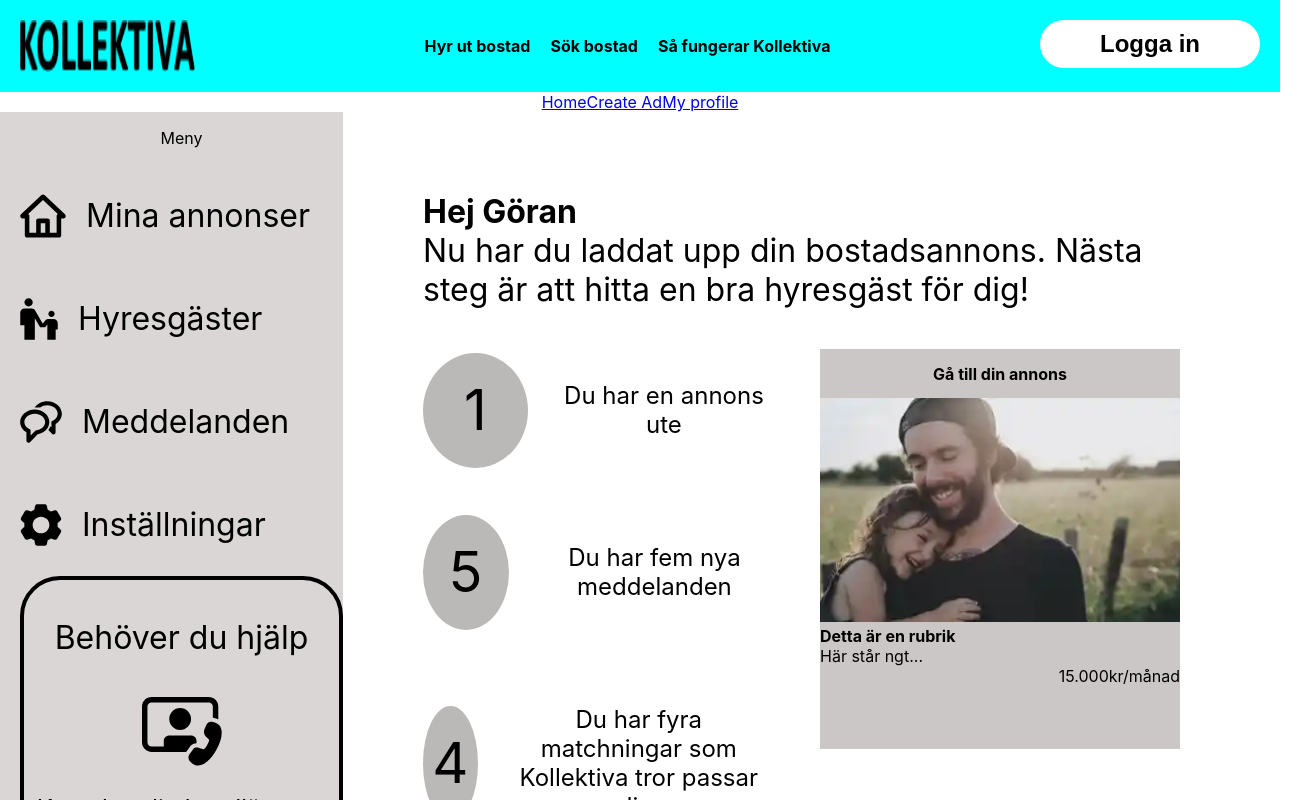
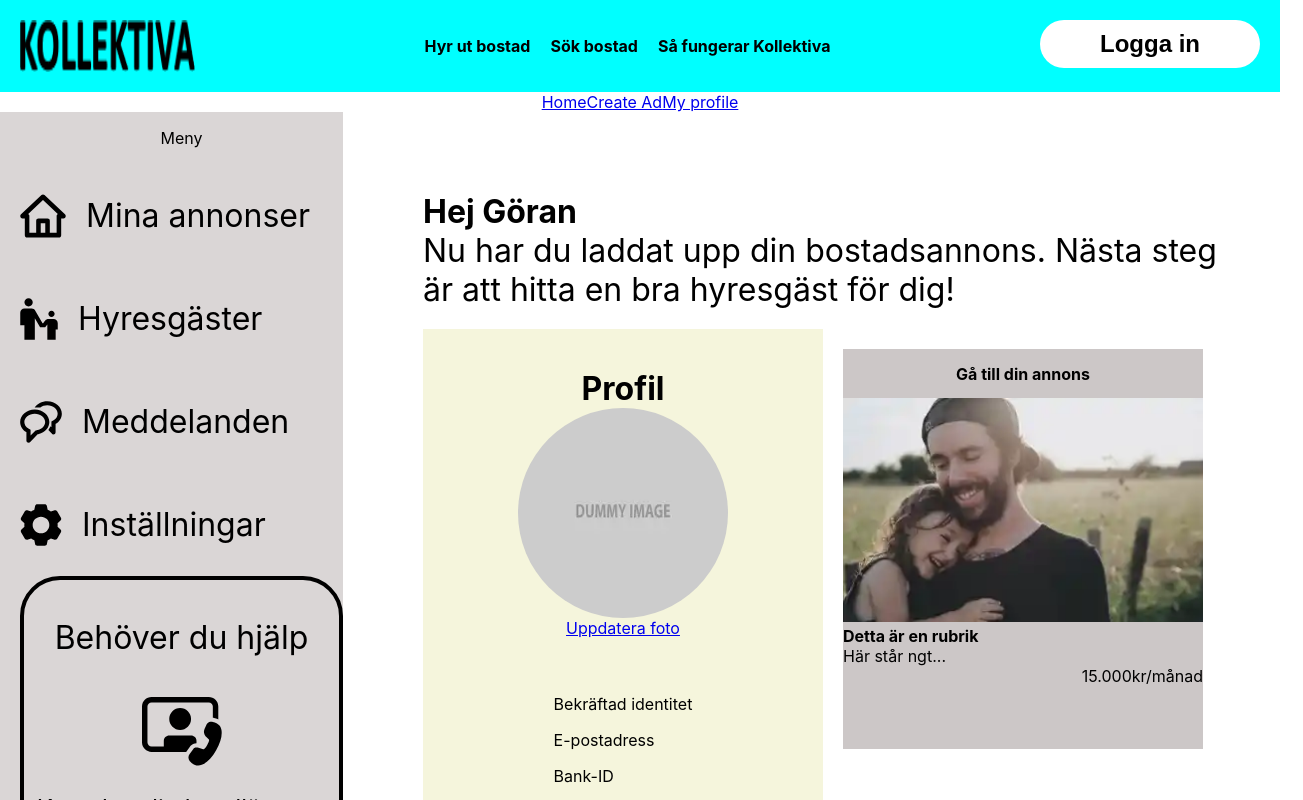
Before and after one commit to itisalbin/kollektiva-react, a React (Create React App) app: page /profile in a window 1280 px wide. Shown: the top 800 px of the page, 1303 px wide, since content can reach past the window. Built offline with nearby package versions, Linux system fonts and the light colour scheme.

Commit message:
Deleted un-used compnents

```diff
--- a/src/components /Button/index.scss
+++ b/src/components /Button/index.scss
@@ -0,0 +1,7 @@
+.btn {
+  height: 50px;
+  width: 250px;
+  font-size: 1.5rem;
+  border-radius: 40px;
+  border: none;
+}
--- a/src/components /NumbersOnProfile/index.js
+++ /dev/null
@@ -1,19 +0,0 @@
-import React from "react";
-import "./numbersOnProfile.scss";
-
-//import PropTypes from "prop-types";
-
-const NumbersOnProfile = ({ number, text }) => {
-  return (
-    <div className="number-item">
-      <div className="circle">
-        <p>{number}</p>
-      </div>
-      <div className="text-info">
-        <p>{text}</p>
-      </div>
-    </div>
-  );
-};
-
-export default NumbersOnProfile;
--- a/src/components /NumbersOnProfile/numbersOnProfile.scss
+++ /dev/null
@@ -1,24 +0,0 @@
-@import "../../variables.scss";
-
-.number-item{
-    display: flex;
-    align-items: center;
-    .circle{
-        width: 115px;
-        height: 115px;
-        background-color: rgb(187, 184, 184);
-        border-radius: 50%;
-        display: flex;
-        justify-content: center;
-        align-items: center;
-        p{
-            font-size: 3.5rem
-        }
-    }
-    .text-info{
-        p{
-            padding: 28px;
-            font-size: 24px;
-        }
-    }
-}
--- a/src/components /RadioCheckboxInput/index.scss
+++ b/src/components /RadioCheckboxInput/index.scss
@@ -12,8 +12,10 @@
 }
 //Ger knapparna en bestämd vidd.
 .four {
-    width: 200px;
+    width: 250px;
+    height: 50px;
     margin: 10px;
+    border-radius: 50px;
 }
 
 /* FORM */
@@ -34,8 +36,8 @@
     background-color: #aaa;
     font-size: 26px;
     text-align: center;
-    height: 150px;
-    line-height: 150px;
+    height: 50px;
+    line-height: 40px;
     display: block;
     cursor: pointer;
     border: 3px solid transparent;
--- a/src/pages/profile-page.scss
+++ b/src/pages/profile-page.scss
@@ -32,10 +32,32 @@
     }
     .flex-container{
         display: flex;
+
+        .profile-container{
+            background-color: beige;
+            padding: 40px;
+            width: 320px;
+            height: 520px;
+            display: flex;
+            flex-direction: column;
+            align-items: center;
+
+            h5{
+                text-align: center;
+            }
+
+            img{
+                border-radius: 100%;
+                height: 210px;
+                width: 210px;
+            }
+        }
+        .profile-text-container{
+            text-align: left;
+            margin-top: 40px;
+        }
     }
     .client-preview-card{
         margin: 20px;
     }
-
-
 }
--- a/src/pages/profilePage.js
+++ b/src/pages/profilePage.js
@@ -1,12 +1,13 @@
 import React from "react";
 import ClientPreviewCard from "../components /ClientPreviewCard";
-import NumbersOnProfile from "../components /NumbersOnProfile";
 import ProfileMenuItem from "../components /ProfileMenuItem";
 import ContactCard from "../components /ContactCard";
 import MessageIcon from "../Assets/Images/messages.svg";
 import FamilyIcon from "../Assets/Images/family.svg";
 import HouseIcon from "../Assets/Images/house.svg";
 import SettingsIcon from "../Assets/Images/settings.svg";
+import ProfileImage from "../Assets/Images/dummy2.webp";
+
 
 import "./profile-page.scss";
 
@@ -21,8 +22,8 @@ const ProfilePage = () => {
           <ProfileMenuItem itemIcon={MessageIcon} text="Meddelanden" />
           <ProfileMenuItem itemIcon={SettingsIcon} text="Inställningar" />
           <ContactCard
-          textOne="Kontakat din handläggare"
-          textTwo="Erik Eriksson"
+            textOne="Kontakat din handläggare"
+            textTwo="Erik Eriksson"
           />
         </div>
         <div className="content-container">
@@ -32,13 +33,16 @@ const ProfilePage = () => {
             bra hyresgäst för dig!
           </p>
           <div className="flex-container">
-            <div>
-              <NumbersOnProfile number="1" text="Du har en annons ute" />
-              <NumbersOnProfile number="5" text="Du har fem nya meddelanden" />
-              <NumbersOnProfile
-                number="4"
-                text="Du har fyra matchningar som Kollektiva tror passar dig."
-              />
+            <div className="profile-container">
+              <h5>Profil</h5>
+              <img src={ProfileImage} alt="En bild"></img>
+              <a href="/">Uppdatera foto</a>
+              <div className="profile-text-container">
+                <p>Bekräftad identitet</p>
+                <p>E-postadress</p>
+                <p>Bank-ID</p>
+                <p>Telefonnummer</p>
+              </div>
             </div>
             <div>
               <ClientPreviewCard
```
Also changed, not shown: src/components /CreateAdFlow/index.js (deleted, +0 -34 lines), src/components /CreateAdFlow/createAdFlow.scss (deleted).
